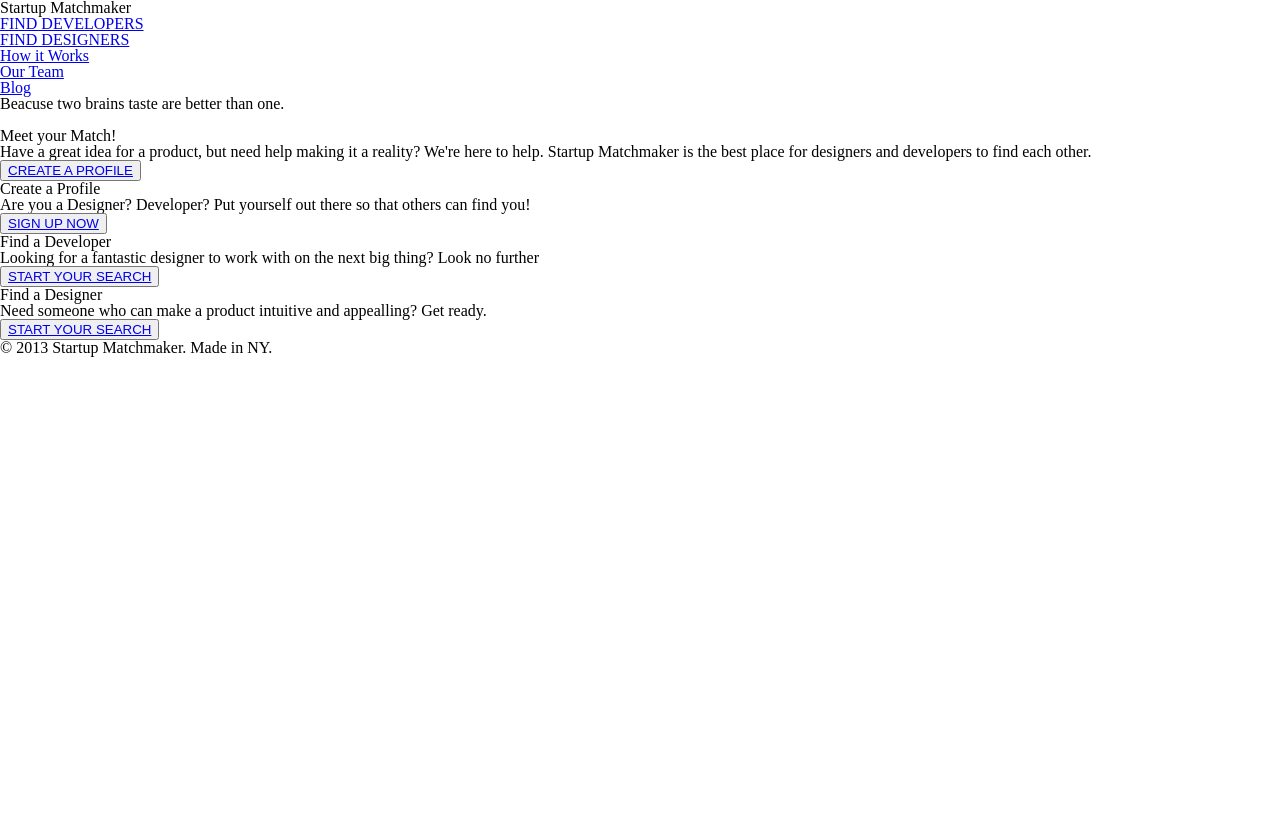
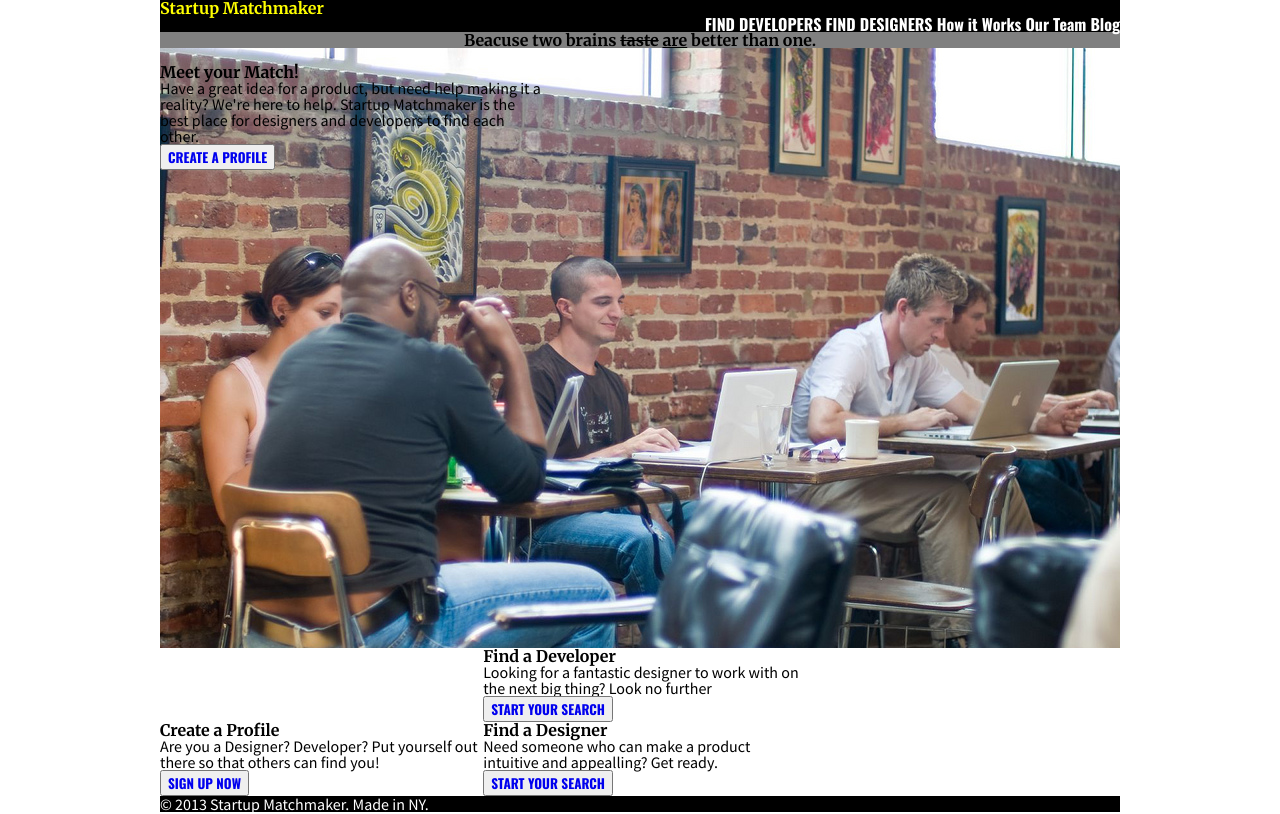
Before and after one commit to brianshub/startup-matchmaker, a plain HTML site: page index.html in a window 1280 px wide. Drawn offline with nearby package versions, Linux system fonts and the light colour scheme.

Commit message:
some styling

```diff
--- a/css/style.css
+++ b/css/style.css
@@ -1,41 +1,95 @@
+body{
+	font-family: 'Source Sans Pro', sans-serif;
+}
+#container {
+  width: 960px;
+  margin: 0 auto;
+}
 header{
+	background-color: black;
+}
+h1{
+	color: yellow;
+	font-family: 'Merriweather', serif;
+}
+button{
+	font-family: 'Oswald', sans-serif;
+}
+nav{
+	font-family: 'Oswald', sans-serif;
+}
+ul{
+	text-align: right;
+}
+li{
+	display: inline-block;
 
 }
-h1{
-
+a{
+	text-decoration: none;
 }
-nav{
-
-}
-ul{
-
-}
-li{
+li a{
+	color: white;
+	text-decoration: none;
 
 }
 aside{
 
 }
+.first{
+	background-color: grey;
+	text-align: center;
+	font-family: 'Merriweather', serif;
+}
 section{
-
+	background-image: url("images/coworking.jpg");
+	background-repeat: none;
+	height: 600px;
 }
-.floats{
-
+section h1{
+	color: black;
+}
+#floats{
+	width: 40%;
 }
 .floats button{
 
 }
 div aside{
+	/*width: 30%;
+	display: inline-block;*/
+}
+aside h1{
+	color: black;
+}
+.second{
+	width: 320px;
+	display: inline-block;
+}
+
+
+.third{
+	width: 320px;
+	display: inline-block;
+
+
+
+}
+.fourth{
+	width: 320px;
+	display: inline-block;
+
 
 }
 div aside button{
 
 }
 footer{
+	background-color: black;
 
 }
 small{
-
+	color: white;
 }
 font-family: 'Merriweather', serif;
 font-family: 'Oswald', sans-serif;
--- a/index.html
+++ b/index.html
@@ -7,6 +7,7 @@
 	<link href="https://fonts.googleapis.com/css?family=Merriweather:700,700i|Oswald:700|Source+Sans+Pro:400,700" rel="stylesheet">
 <head>
 <body>
+	<div id="container">
 	<header>
 		<h1>Startup Matchmaker
 		</h1>
@@ -20,7 +21,7 @@
 			</ul>
 		</nav>
 	</header>
-	<aside>Beacuse two brains taste are better than one.
+	<aside class="first">Beacuse two brains <del>taste</del> <u>are</u> better than one.
 	</aside>
 	<section>
 		<img src="">
@@ -30,26 +31,32 @@
 			<button><a href="#">CREATE A PROFILE</a></button>
 		</div>
 	</section>
+
 	<div>
-		<aside>
+		<aside class="second">
 			<h1>Create a Profile</h1>
 			<p>Are you a Designer? Developer? Put yourself out there so that others can find you!</p>
 			<button><a href="#">SIGN UP NOW</a></button>
 		</aside>
-		<aside>
+
+
+		<aside class="third">
 			<h1>Find a Developer</h1>
 			<p>Looking for a fantastic designer to work with on the next big thing? Look no further</p>
 			<button><a href="#">START YOUR SEARCH</a></button>
 		</asdie>
-		<aside>
+
+		<aside class="fourth">
 			<h1>Find a Designer</h1>
 			<p>Need someone who can make a product intuitive and appealling? Get ready.</p>
 			<button><a href="#">START YOUR SEARCH</a></button>
 		</aside>
+
 	</div>
+
 	<footer>
 		<small>&copy 2013 Startup Matchmaker. Made in NY.</small>
 	</footer>
-
+</div>
 </body>
 </html>
```
Also changed, not shown: css/images/coworking.jpg (added).
